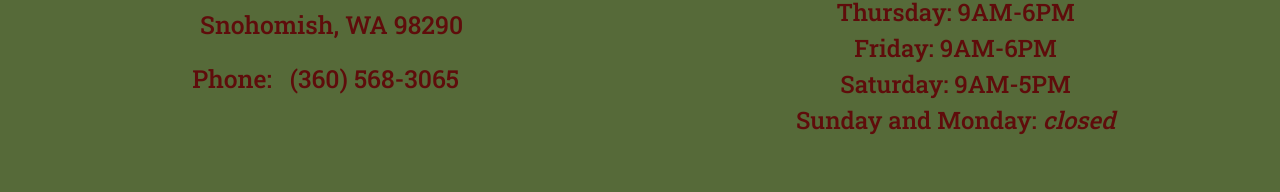
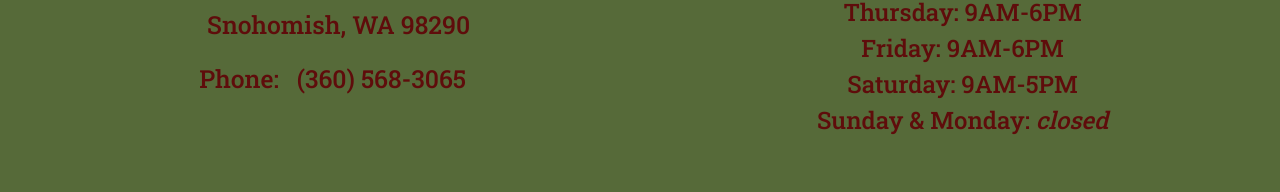
Before and after one commit to kristofer11/kelsos, a React (Vite) app: page / in a window 1280 px wide. Shown: the part 1830-2022 px from the top of the page. Built offline with nearby package versions, Linux system fonts and the light colour scheme; a web font is replaced by a local one.

Commit message:
adjust sunday & monday in hours

```diff
--- a/src/components/Footer.jsx
+++ b/src/components/Footer.jsx
@@ -28,7 +28,7 @@ const Footer = () => {
                     <li>Thursday: 9AM-6PM</li>
                     <li>Friday: 9AM-6PM</li>
                     <li>Saturday: 9AM-5PM</li>
-                    <li>Sunday and Monday: <em>closed</em></li>
+                    <li>Sunday & Monday: <em>closed</em></li>
                 </ul>
             </div>
 
```
